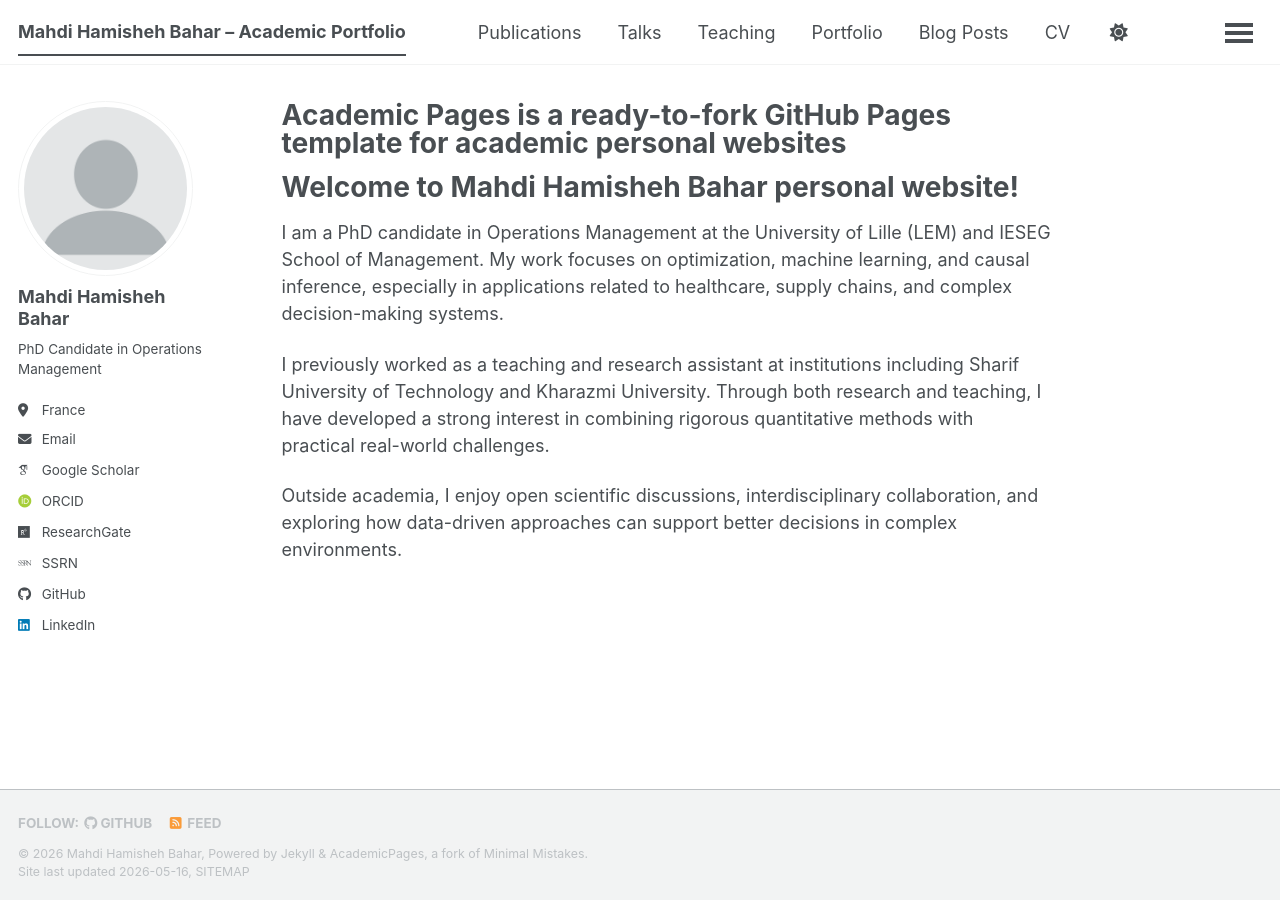
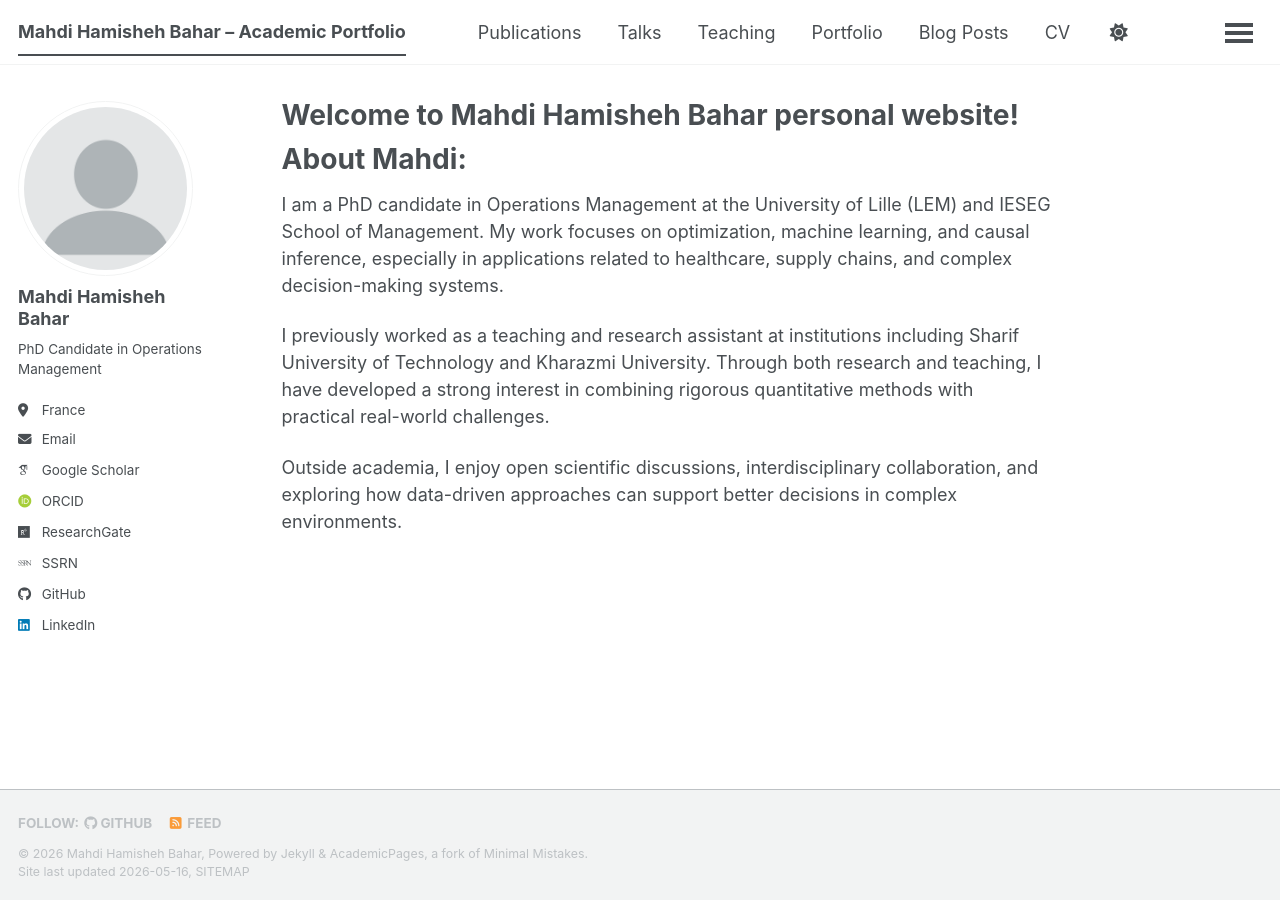
Before and after one commit to Mahdi-Hamisheh-Bahar/Mahdi-Hamisheh-Bahar.github.io, a Jekyll site: the page built from _pages/about.md, in a window 1280 px wide. Built offline with Jekyll 4.4.1, drawn with Linux system fonts in a browser that asks for light colours; some web fonts are replaced; a script bundle is joined from its source files by our own code; library files that are not in the unit come from our copies.

Commit message:
Update about.md

```diff
--- a/_pages/about.md
+++ b/_pages/about.md
@@ -1,13 +1,13 @@
 ---
 permalink: /
-title: "Academic Pages is a ready-to-fork GitHub Pages template for academic personal websites"
+title: "Welcome to Mahdi Hamisheh Bahar personal website!"
 author_profile: true
 redirect_from:
   - /about/
   - /about.html
 ---
 
-Welcome to Mahdi Hamisheh Bahar personal website!
+About Mahdi:
 ======
 I am a PhD candidate in Operations Management at the University of Lille (LEM) and IESEG School of Management. My work focuses on optimization, machine learning, and causal inference, especially in applications related to healthcare, supply chains, and complex decision-making systems.
 
```
